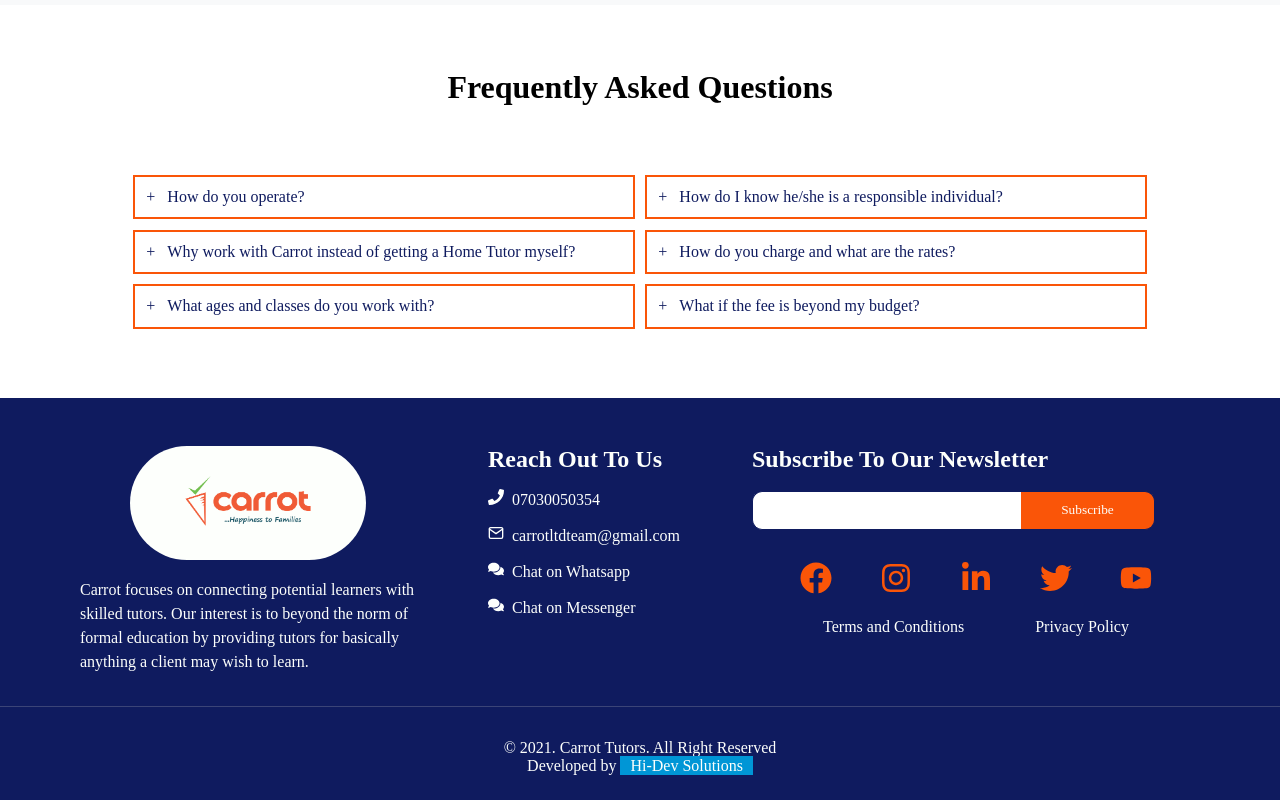
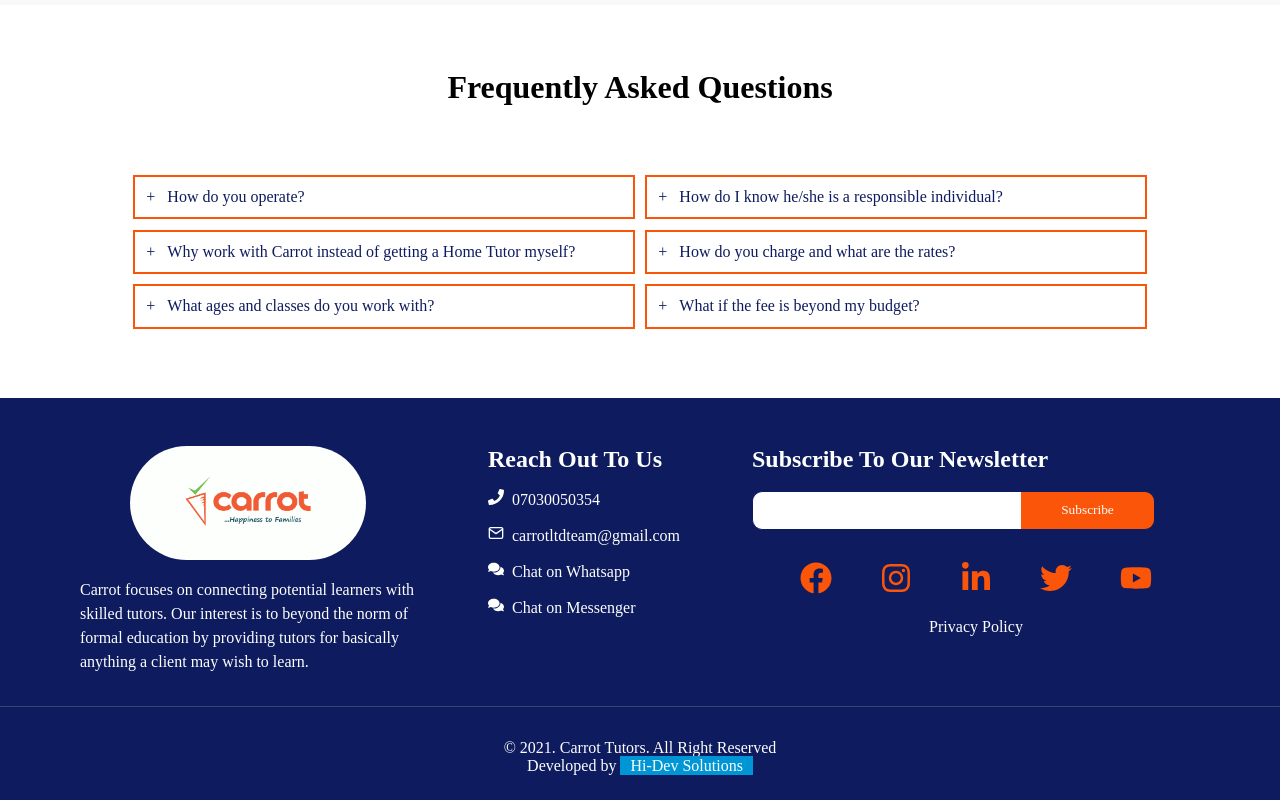
Before and after one commit to Carrotltdteam/carrotltd, a React (Create React App) app: page / in a window 1280 px wide. Shown: the part 2132-2932 px from the top of the page. Built offline with nearby package versions, Linux system fonts and the light colour scheme; no server answers; a web font is replaced by a local one.

Commit message:
remove t&c

```diff
--- a/src/components/footer/Footer.jsx
+++ b/src/components/footer/Footer.jsx
@@ -48,7 +48,7 @@
                         <NavLink to="#"><FaYoutube/></NavLink>
                     </div>
                     <div className="policy">
-                        <NavLink to="#">Terms and Conditions</NavLink>
+
                         <NavLink to="#">Privacy Policy</NavLink>
                     </div>
                 </div>
```
